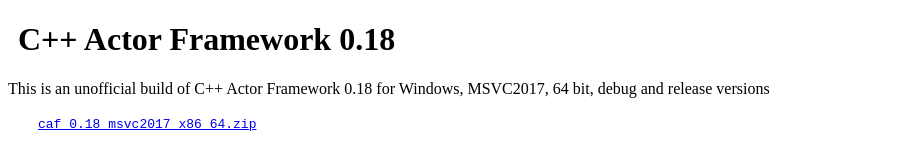
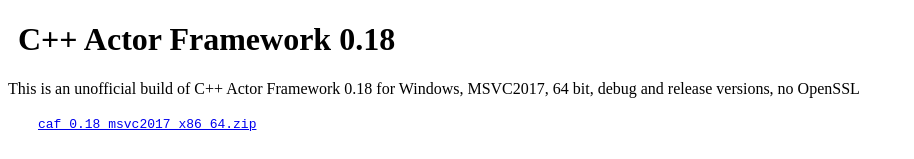
Before and after one commit to dpurgin/dpurgin.github.io, a plain HTML site: page index.html in a window 1280 px wide. Shown: the top 159 px of the page, without its empty margins (0-914 px from the left). Drawn offline with Linux system fonts and the light colour scheme.

Commit message:
updated index.html

```diff
--- a/index.html
+++ b/index.html
@@ -24,7 +24,7 @@
     <body>
         <h1>C++ Actor Framework 0.18</h1>
 
-        <p>This is an unofficial build of C++ Actor Framework 0.18 for Windows, MSVC2017, 64 bit, debug and release versions</p>
+        <p>This is an unofficial build of C++ Actor Framework 0.18 for Windows, MSVC2017, 64 bit, debug and release versions, no OpenSSL</p>
 
         <a href="static/caf_0.18_msvc2017_x86_64.zip">caf_0.18_msvc2017_x86_64.zip</a>
 
```
